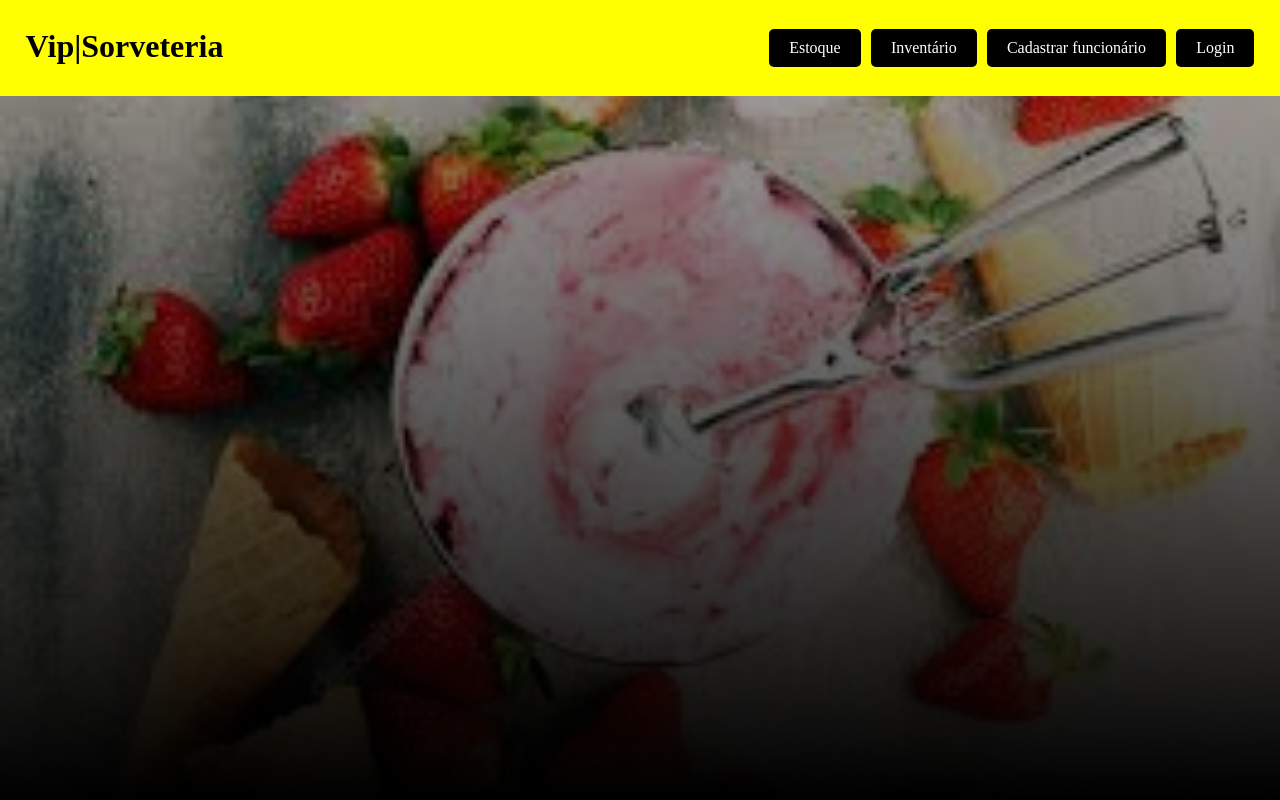
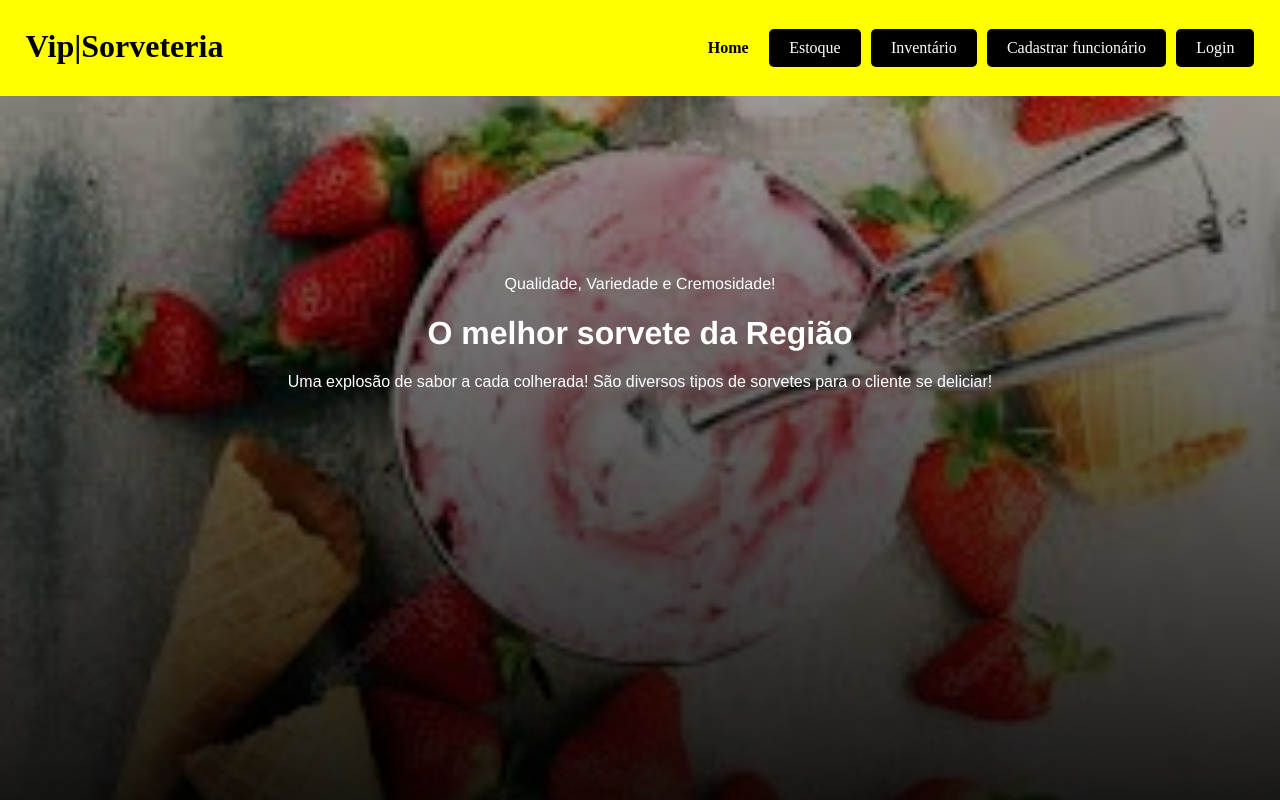
Before and after one commit to FelipeCassanoA/Pame-23.1-Case5-Felipe-Cassano, a React (Create React App) app in the folder sorveteria_web/: page / in a window 1280 px wide. Built offline with nearby package versions, Linux system fonts and the light colour scheme.

Commit message:
commit 8

```diff
--- a/sorveteria_web/src/Components/Button/index.js
+++ b/sorveteria_web/src/Components/Button/index.js
@@ -4,7 +4,23 @@ import { Link } from 'react-router-dom'
 import { styled } from 'styled-components';
 
 
+
 const Button = styled(Link)`
+text-decoration: none;
+font-size: 1.0rem;
+font-weight: bold;
+color: white;
+display: flex;
+background-color: none;
+color: black;
+cursor: pointer;
+margin-top: 2%;
+margin: 1%;
+
+
+`
+
+const Button1 = styled(Link)`
   padding: 10px 20px;
   background-color: black;
   color: #fff;
@@ -22,11 +38,15 @@ const Button = styled(Link)`
 
 const ButtonComponent = () => {
   return (
+
+
     <ButtonWrapper>
-      <Button to="/estoque">Estoque</Button>
-      <Button to="/inventario">Inventário</Button>
-      <Button to="/cadastrar-funcionario">Cadastrar funcionário</Button>
-      <Button to="/login">Login</Button>
+
+      <Button to='/'>Home</Button>
+      <Button1 to="/estoque">Estoque</Button1>
+      <Button1 to="/inventario">Inventário</Button1>
+      <Button1 to="/cadastrar-funcionario">Cadastrar funcionário</Button1>
+      <Button1 to="/login">Login</Button1>
 
     </ButtonWrapper>
   );
--- a/sorveteria_web/src/Components/Button/styles.js
+++ b/sorveteria_web/src/Components/Button/styles.js
@@ -5,10 +5,8 @@ import { styled } from "styled-components";
 
 
 export const ButtonText = styled.h1`
-text-decoration: none;
-font-size: 1.2rem;
-font-weight: bold;
-color: white;
+
+
 
 `
 
@@ -18,11 +16,10 @@ export const ButtonWrapper = styled.div`
   gap: 1%;
   margin: 2%;
   width: 80%;
-  @media  (max-width: 690px){
+  @media  (max-width: 730px){
     width: 40%;
     gap: 1%;
     margin: 2%;
 
-
 }
 `
--- a/sorveteria_web/src/Pages/Cadastrar/styles.js
+++ b/sorveteria_web/src/Pages/Cadastrar/styles.js
@@ -1,5 +1,5 @@
 import styled from 'styled-components';
-import imagem from '../../Assets/Fundo.jfif'
+import imagem from '../../Assets/Fundo.png'
 
 
 
@@ -8,7 +8,7 @@ export const CadastroContainer = styled.div`
   flex-direction: column;
   align-items: center;
   justify-content: flex-start;
-  background-image: linear-gradient(to bottom, rgba(0, 0, 0, 0.329), rgba(0, 0, 0, 0.507), rgba(0, 0, 0, 0.76), rgb(0, 0, 0)), url(${imagem});
+  background-image: linear-gradient(to bottom, rgba(0, 0, 0, 0.329), rgba(0, 0, 0, 0.507), rgba(0, 0, 0, 0.70), rgb(0, 0, 0, 0.9)), url(${imagem});
   background-size: cover;
   background-repeat: no-repeat;
   margin:0;
--- /dev/null
+++ b/sorveteria_web/src/Pages/Home/index.js
@@ -0,0 +1,31 @@
+import React from 'react'
+import { Page, TitleForm, Subtitle } from './styles'
+import  Header from '../../Components/Header'
+
+function Home() {
+  return (
+
+    <Page>
+      <Header></Header>
+
+
+      <TitleForm>
+      <>Qualidade, Variedade e Cremosidade!</>
+      <h1>O melhor sorvete da Região</h1>
+
+      <Subtitle>Uma explosão de sabor a cada colherada! São diversos tipos de sorvetes para o cliente se deliciar! </Subtitle>
+
+
+      </TitleForm>
+
+
+
+
+
+    </Page>
+
+
+ )
+}
+
+export default Home
--- /dev/null
+++ b/sorveteria_web/src/Pages/Home/styles.js
@@ -0,0 +1,38 @@
+import { styled } from "styled-components";
+import imagem from '../../Assets/Fundo.png'
+
+
+export const Page = styled.div`
+flex-direction: column;
+width: 100%;
+height: 100vh;
+display: flex;
+overflow-y: auto;
+background-image: linear-gradient(to bottom, rgba(0, 0, 0, 0.329), rgba(0, 0, 0, 0.507), rgba(0, 0, 0, 0.70), rgb(0, 0, 0, 0.9)), url(${imagem});
+background-size: cover;
+background-repeat: no-repeat;
+
+
+
+
+`
+
+export const TitleForm = styled.form`
+  justify-content: center;
+  display: flex;
+  flex-direction: column;
+  align-items: center;
+  padding: 6%;
+  margin-top: 8%;
+  font-family: 'Franklin Gothic Medium', 'Arial Narrow', Arial Black, sans-serif;
+  color: white;
+
+`;
+
+export const Subtitle = styled.div`
+flex-direction: column;
+font-family: Arial ;
+
+
+
+`;
--- a/sorveteria_web/src/Pages/Inicial/index.js
+++ /dev/null
@@ -1,19 +0,0 @@
-import React from 'react'
-import { Page } from './styles'
-import  Header from '../../Components/Header'
-
-function Inicial() {
-  return (
-
-    <Page>
-      <Header></Header>
-
-
-
-    </Page>
-
-
- )
-}
-
-export default Inicial
--- a/sorveteria_web/src/Pages/Inicial/styles.js
+++ /dev/null
@@ -1,17 +0,0 @@
-import { styled } from "styled-components";
-import imagem from '../../Assets/Fundo.jfif'
-
-
-export const Page = styled.div`
-width: 100%;
-height: 100vh;
-display: flex;
-overflow-y: auto;
-background-image: linear-gradient(to bottom, rgba(0, 0, 0, 0.329), rgba(0, 0, 0, 0.507), rgba(0, 0, 0, 0.76), rgb(0, 0, 0)), url(${imagem});
-background-size: cover;
-background-repeat: no-repeat;
-margin:0;
-
-
-
-`
--- a/sorveteria_web/src/Pages/Login/styles.js
+++ b/sorveteria_web/src/Pages/Login/styles.js
@@ -1,5 +1,5 @@
 import styled from 'styled-components';
-import imagem from '../../Assets/Fundo.jfif'
+import imagem from '../../Assets/Fundo.png'
 
 export const LoginContainer = styled.div`
   display: flex;
@@ -7,7 +7,7 @@ export const LoginContainer = styled.div`
   align-items: center;
   justify-content: flex-start;
   height: 100vh;
-  background-image: linear-gradient(to bottom, rgba(0, 0, 0, 0.329), rgba(0, 0, 0, 0.507), rgba(0, 0, 0, 0.76), rgb(0, 0, 0)), url(${imagem});
+  background-image: linear-gradient(to bottom, rgba(0, 0, 0, 0.329), rgba(0, 0, 0, 0.507), rgba(0, 0, 0, 0.70), rgb(0, 0, 0,0.9)), url(${imagem});
   background-size: cover;
   background-repeat: no-repeat;
   margin:0;
--- a/sorveteria_web/src/Routes/index.js
+++ b/sorveteria_web/src/Routes/index.js
@@ -1,6 +1,6 @@
 import React from 'react'
 import {BrowserRouter as Router, Routes, Route} from "react-router-dom"
-import Inicial from '../Pages/Inicial';
+import Home from '../Pages/Home';
 import Login from '../Pages/Login';
 import Cadastrar from '../Pages/Cadastrar';
 
@@ -16,7 +16,7 @@ function Rotas() {
 
         <Route path="/cadastrar-funcionario" element={<Cadastrar></Cadastrar>} ></Route>
         <Route path="/Login" element={<Login></Login>} ></Route>
-        <Route path="/" element={<Inicial></Inicial>} ></Route>
+        <Route path="/" element={<Home></Home>} ></Route>
         <Route path="*" element={<div>Not Found</div>}></Route>
     </Routes>
 
```
Also changed, not shown: sorveteria_web/src/Assets/Fundo.png (added), sorveteria_web/src/Assets/Fundo2.jfif (renamed from sorveteria_web/src/Assets/Fundo.jfif).
